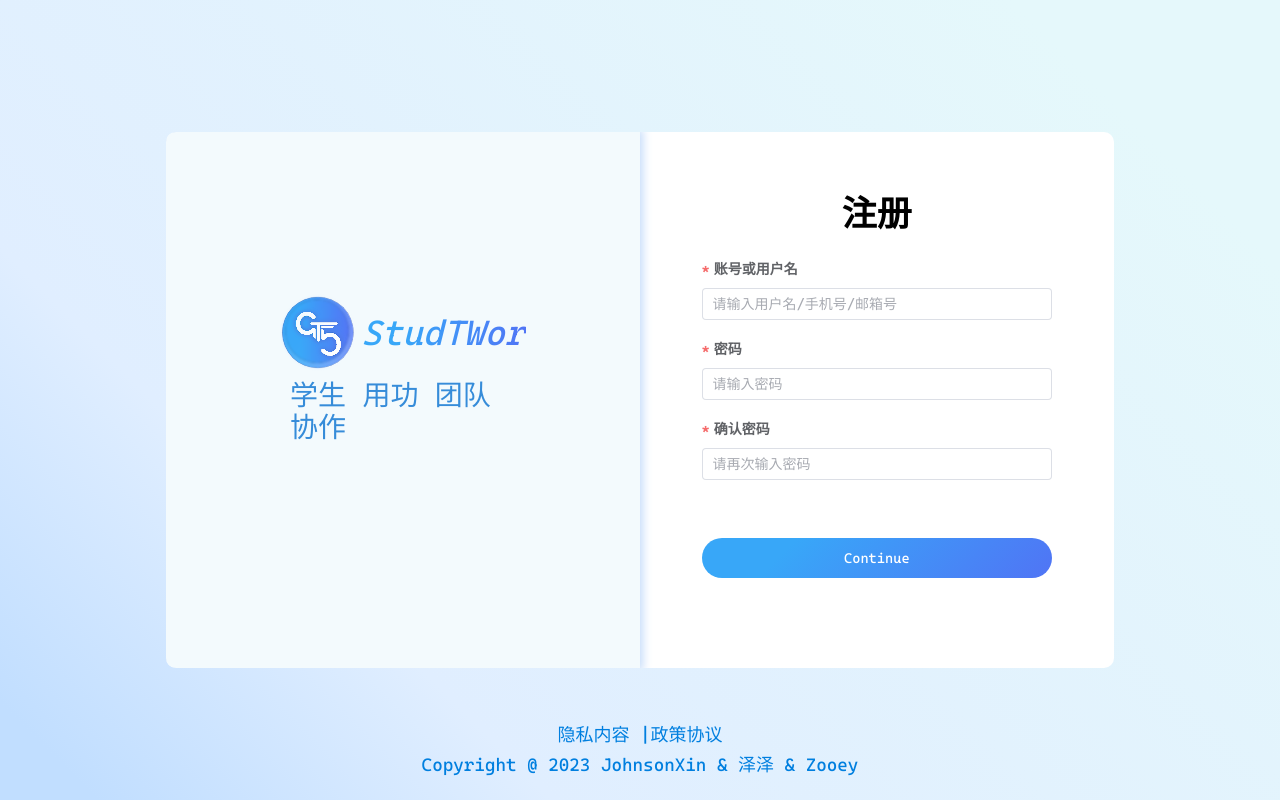
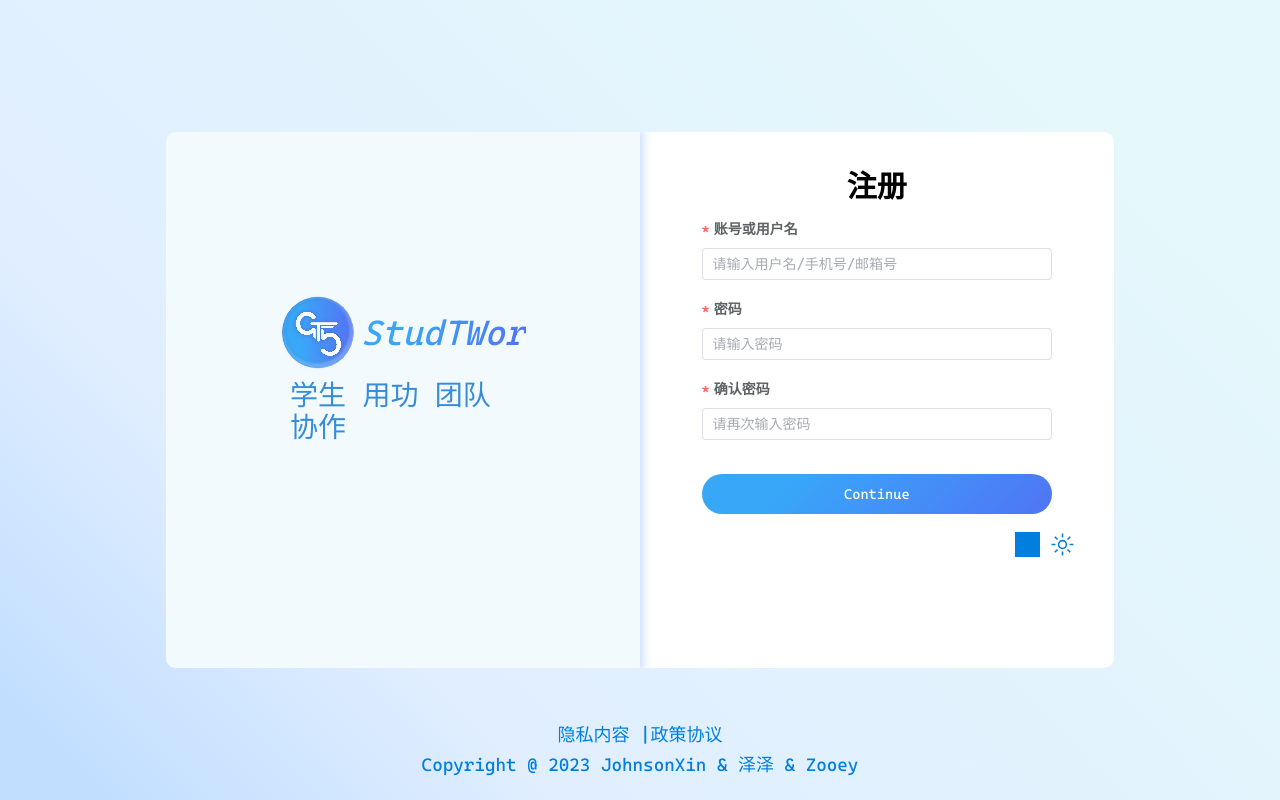
Before and after one commit to CodeGetters/studtworkFrond, a Vue app: page /sign-up in a window 1280 px wide. Built offline with nearby package versions, Linux system fonts and the light colour scheme; a web font is replaced by a local one.

Commit message:
chore: ♻️ modify the login page and register page

```diff
--- a/src/layouts/core/AuthLayout.vue
+++ b/src/layouts/core/AuthLayout.vue
@@ -37,7 +37,7 @@ import logo from "/favicon.svg";
       <!-- right::end -->
     </div>
     <div
-      class="bottom-3% absolute flex flex-col text-#007fdf items-center select-none lg:text-18px xs:text-10px"
+      class="bottom-3% absolute flex flex-col text-#007fdf items-center select-none lg:text-18px xs:text-10px .dark:text-#fff"
     >
       <div>
         <a href="javascript:;"><span>隐私内容</span></a> |<a
@@ -54,6 +54,7 @@ import logo from "/favicon.svg";
 <style lang="scss" scoped>
 #loginPage {
   padding: 0% 13%;
+  position: relative;
 
   .desc {
     margin-left: 10px;
@@ -64,9 +65,7 @@ import logo from "/favicon.svg";
     background-image: linear-gradient(to right, #38a7f8 24.58%, #5074f5);
     -webkit-background-clip: text;
     -webkit-text-fill-color: transparent;
-    background-clip: text; // 添加标准属性
+    background-clip: text;
   }
-
-  position: relative;
 }
 </style>
--- a/src/pages/auth/RegisterPage.vue
+++ b/src/pages/auth/RegisterPage.vue
@@ -1,5 +1,6 @@
 <script lang="ts" setup>
 import { reactive, ref } from "vue";
+import { toggleDark } from "@/core/utils/themeAnimation";
 import type { FormInstance, FormRules } from "element-plus";
 
 const registerForm = reactive({
@@ -54,24 +55,16 @@ const rules = reactive<FormRules<typeof registerForm>>({
 
 <template>
   <!--registration::begin-->
-  <div class="register w74% h70% px13% py13% relative">
-    <div class="form-title font-600 text-center">注册</div>
+  <div class="register w74% h70% px13% py8% relative">
+    <div class="font-600 text-center text-30px">注册</div>
     <!--From::begin-->
     <el-form
       ref="registerFormRef"
       :model="registerForm"
       :rules="rules"
       status-icon
-      class="mt7%"
+      class="mt4% text-24px font-600"
       label-position="top"
-      style="
-        color: var(--2, #031f47);
-
-        font-size: 24px;
-        font-style: normal;
-        font-weight: 600;
-        line-height: 0px;
-      "
     >
       <el-form-item label="账号或用户名" class="form-item" prop="username">
         <el-input
@@ -108,29 +101,38 @@ const rules = reactive<FormRules<typeof registerForm>>({
         </button>
       </el-form-item>
     </el-form>
+    <div class="config-btn flex flex-row w15% justify-around" absolute>
+      <div i-iconoir:translate class="btn dark:text-black" />
+
+      <div
+        i-carbon-sun
+        dark:i-carbon-moon
+        class="btn dark:text-black"
+        @click="toggleDark"
+      />
+    </div>
   </div>
   <!--registerFrom::end-->
 </template>
 
 <style scoped lang="scss">
-.font-600 {
-  font-size: 35px;
-  // font-family: Cascadia Code;
-}
+.config-btn {
+  position: absolute;
+  margin-left: 65%;
 
-.submitButton {
-  margin-top: 40px;
-  transition: all 0.3s ease;
-  background: linear-gradient(135deg, #38a7f8 24.58%, #5074f5 100%), #031f47;
-}
+  .form-item {
+    height: 44%;
+    font-size: 24px;
+  }
 
-.submitButton:hover {
-  background: linear-gradient(135deg, #6fbaef 24.58%, #748eed 100%), #031f47;
-}
+  .submitButton {
+    transition: all 0.3s ease;
+  }
 
-.form-item {
-  height: 44%;
-  font-size: 24px;
-  font-style: normal;
+  .btn {
+    width: 25px;
+    height: 25px;
+    cursor: pointer;
+  }
 }
 </style>
```
